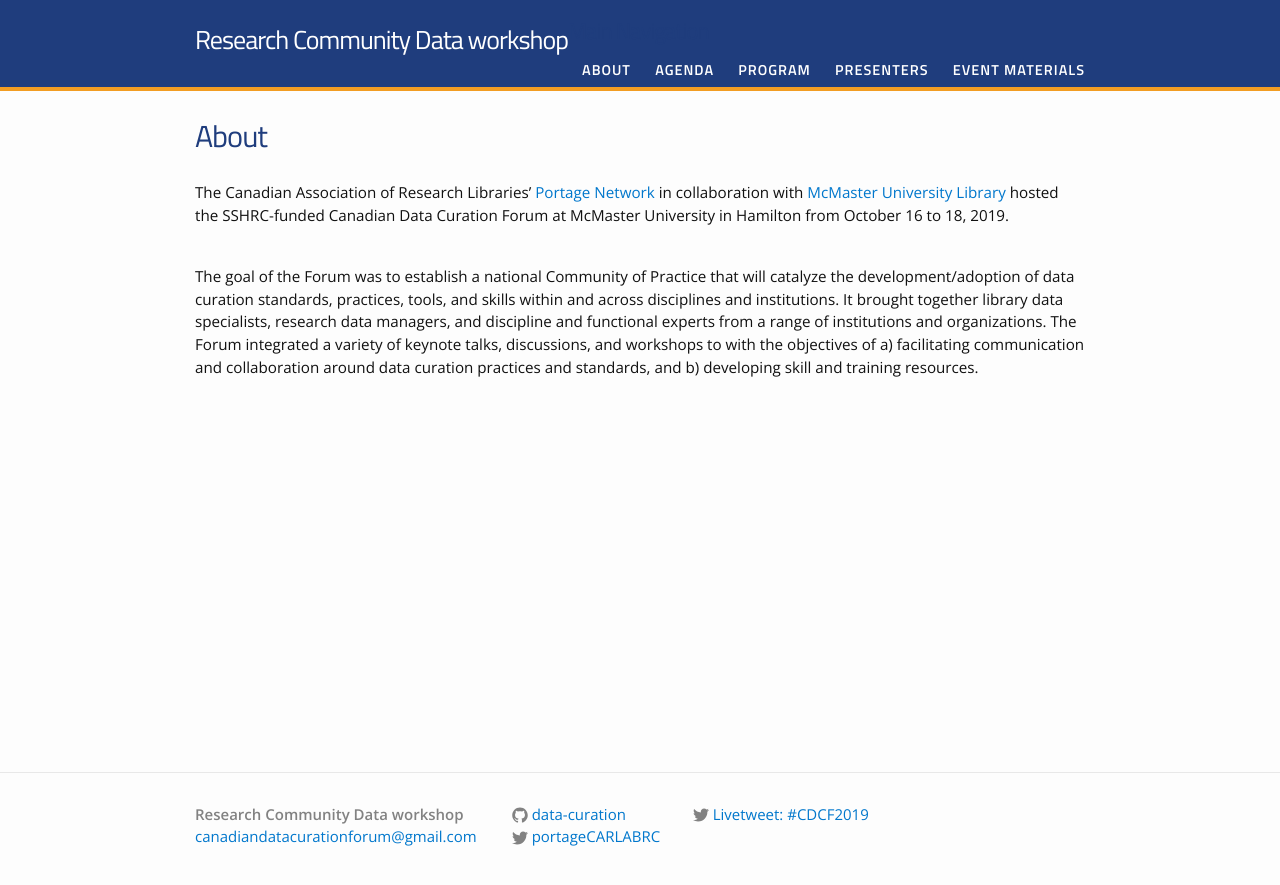
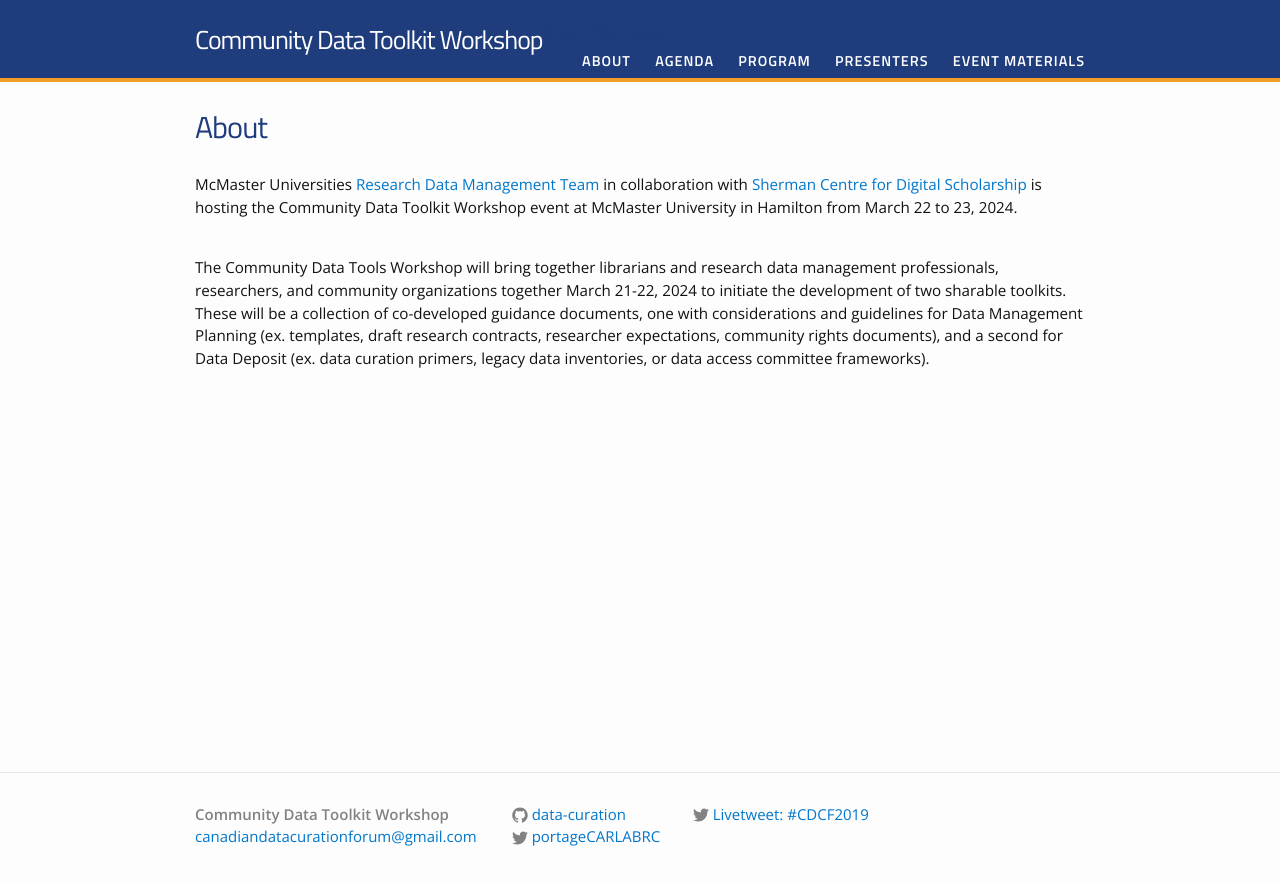
Before and after one commit to Community-Data-Toolkits-Workshop/CDTW, a Jekyll site: the page built from about.md, in a window 1280 px wide. Shown: the top 885 px of the page. Built offline with Jekyll 4.4.1, drawn with Linux system fonts in a browser that asks for light colours.

Commit message:
Updated event description

```diff
--- a/_config.yml
+++ b/_config.yml
@@ -1,5 +1,5 @@
 # Site settings
-title: Research Community Data workshop
+title: Community Data Toolkit Workshop
 email: canadiandatacurationforum@gmail.com
 description: > # this means to ignore newlines until "baseurl:"
 baseurl: "/CDTW" # the subpath of your site, e.g. /blog/
--- a/_includes/nav.html
+++ b/_includes/nav.html
@@ -2,7 +2,7 @@
 
     {% for item in site.data.menu %}
     {% if item.subcategories != null %}
-    <li><a href="{{ item.href }}" class="page-link">{{'CDTW/' | item.title }}</a>
+    <li><a href="{{ item.href }}" class="page-link">{{ item.title }}</a>
     <ul class="sub-menu">
     {% for subcategory in item.subcategories %}
     <li><a href="{{ subcategory.subhref }}">{{ subcategory.subtitle }}</a></li>
--- a/about.md
+++ b/about.md
@@ -4,9 +4,10 @@
 permalink: /about/
 ---
 
-The Canadian Association of Research Libraries’ [Portage Network](https://portagenetwork.ca/) in collaboration with [McMaster University Library](https://library.mcmaster.ca/) hosted the SSHRC-funded Canadian Data Curation Forum at McMaster University in Hamilton from October 16 to 18, 2019.
+McMaster Universities [Research Data Management Team](https://rdm.mcmaster.ca/about) in collaboration with [Sherman Centre for Digital Scholarship](https://scds.ca/) is hosting the Community Data Toolkit Workshop event at McMaster University in Hamilton from March 22 to 23, 2024.
+
 
 <br />
 
 
-The goal of the Forum was to establish a national Community of Practice that will catalyze the development/adoption of data curation standards, practices, tools, and skills within and across disciplines and institutions. It brought together library data specialists, research data managers, and discipline and functional experts from a range of institutions and organizations. The Forum integrated a variety of keynote talks, discussions, and workshops to with the objectives of a) facilitating communication and collaboration around data curation practices and standards, and b) developing skill and training resources.
+The Community Data Tools Workshop will bring together librarians and research data management professionals, researchers, and community organizations together March 21-22, 2024 to initiate the development of two sharable toolkits. These will be a collection of co-developed guidance documents, one with considerations and guidelines for Data Management Planning (ex. templates, draft research contracts, researcher expectations, community rights documents), and a second for Data Deposit (ex. data curation primers, legacy data inventories, or data access committee frameworks).
```
Also changed, not shown: index.md (+5 -12 lines).
